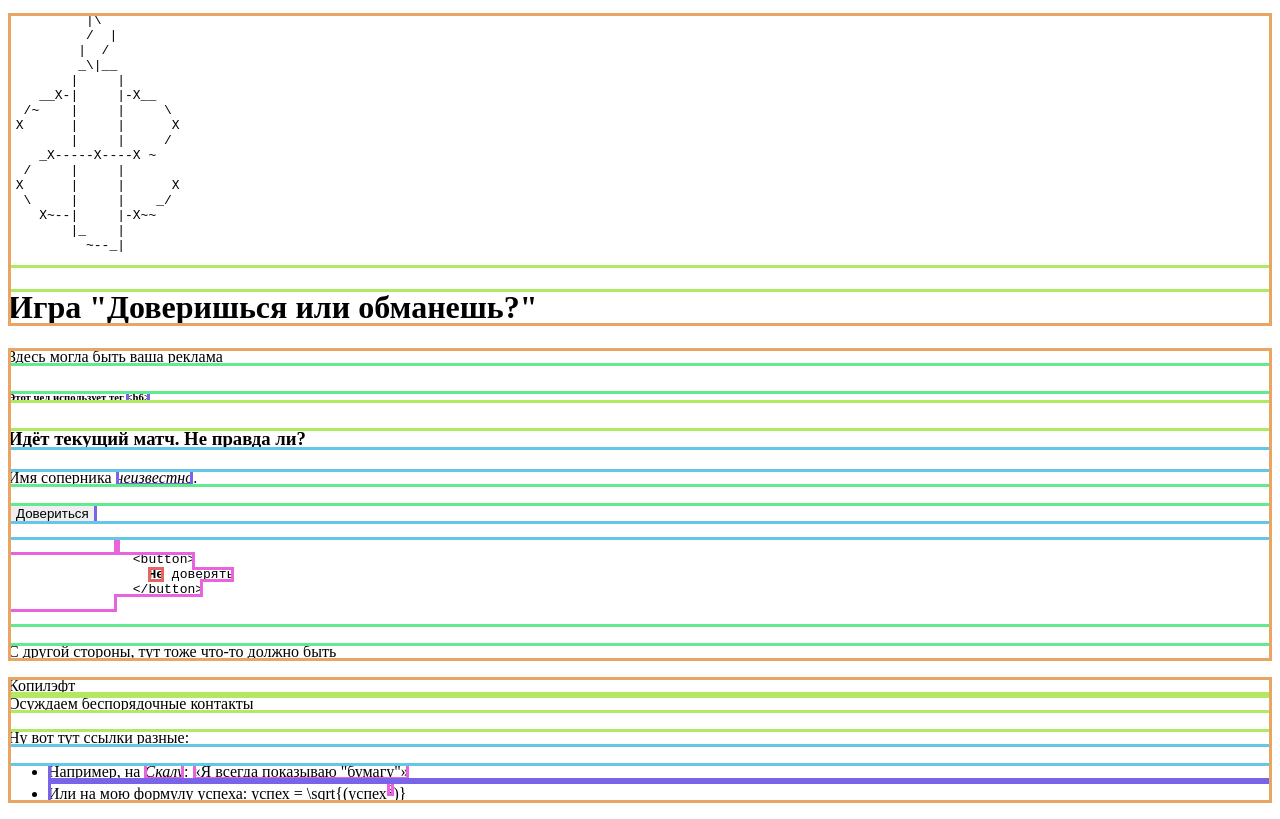
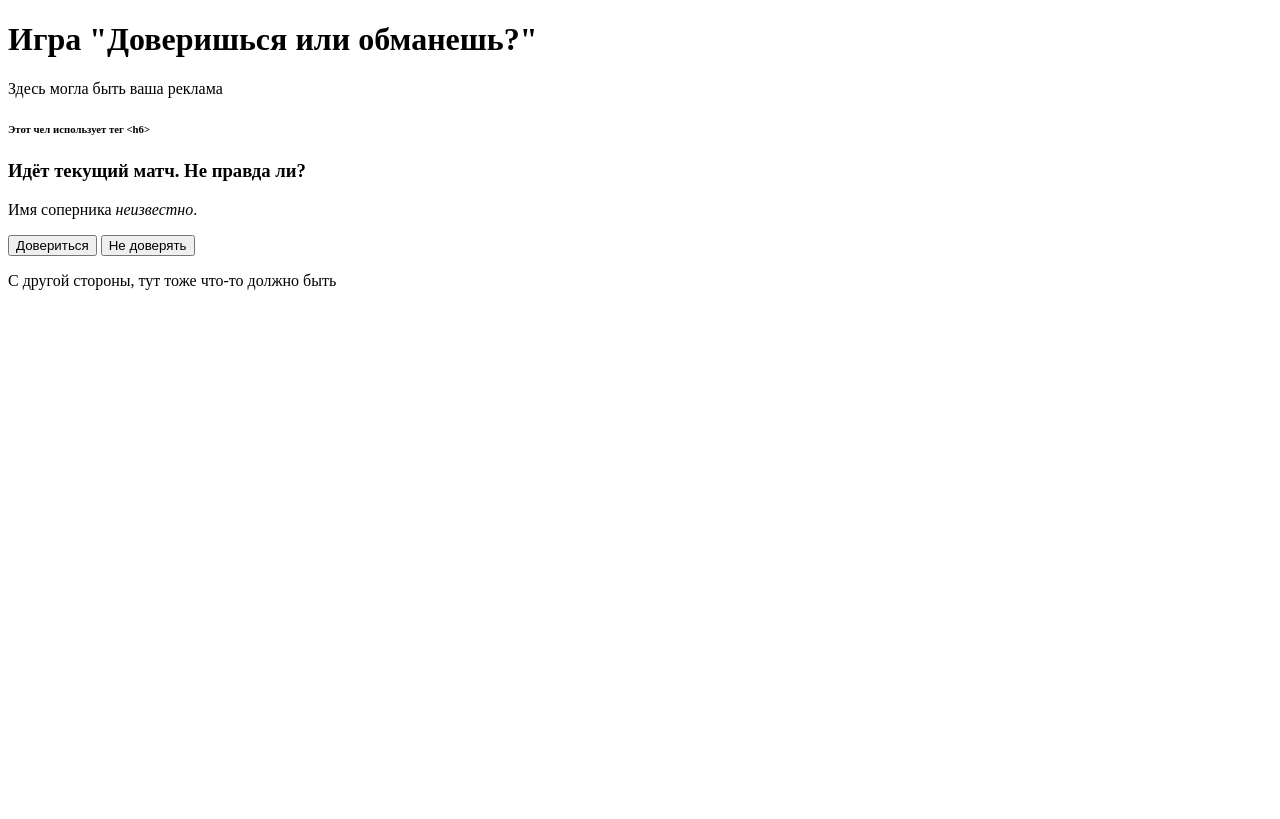
Before and after one commit to gri-gri/itmo-web-programming, a plain HTML site: page index.html in a window 1280 px wide. Drawn offline with Linux system fonts and the light colour scheme.

Commit message:
fix: remove redundant elements
Some elements were to fit lab1-requirements. CSS file outline.css was to
show interactively blocks.

```diff
--- a/CSS/outline.css
+++ /dev/null
@@ -1,101 +0,0 @@
-body * {
-	/**************************************
-	 Управляй обводкой шестью параметрами:
-	**************************************/
-
-	/* 1) Тон цвета по цветовому кругу обводки первого потомка body */
-	--hue-offset: 30deg;
-	/* возможны отрицательные значения */
-
-	/* 2) Угол поворота по цветовому кругу для более глубокой вложенности */
-	--hue-rotate: 55deg;
-	/* возможны отрицательные значения */
-
-	/* 3) Насыщенность цвета обводки; */
-	--saturation: 75%;
-
-	/* 4) Светлость цвета обводки; */
-	--lightness: 65%;
-
-	/* 5) Толщина обводки; */
-	--outline-width: 3px;
-
-	/* 6) Непрозрачность фонового цвета. */
-	--bgc-opacity: 0.1;
-
-	--hue: calc(var(--hue-offset) + var(--hue-rotate) * var(--hue-rotate-step));
-	--outline-color: hsl(var(--hue) var(--saturation) var(--lightness));
-	--class-indicator-size: 1.6;
-
-	transition: all 0.1s;
-	outline: var(--outline-width) solid var(--outline-color);
-	outline-offset: calc(-1 * var(--outline-width));
-}
-
-body *:hover {
-	--voile: hsl(var(--hue) var(--saturation) var(--lightness) / var(--bgc-opacity));
-	background-image: linear-gradient(var(--voile), var(--voile));
-	box-shadow: 0 0 15px 5px hsl(0deg 0% 0% / 0.5);
-}
-
-body *:hover::after {
-	content: attr(class);
-	position: fixed;
-	z-index: 100;
-	inset-inline-end: 0px;
-	inset-block-start: calc(1em * var(--class-indicator-size) * var(--hue-rotate-step));
-	padding-inline: 1em;
-	line-height: var(--class-indicator-size);
-	font-family: monospace;
-	font-size: 16px;
-	white-space: pre;
-	text-transform: none;
-	text-align: center;
-	color: hsl(0deg 0% 0%);
-	background: var(--outline-color);
-	opacity: 0.9;
-}
-
-body > * {
-	--hue-rotate-step: 0;
-}
-
-body > * > * {
-	--hue-rotate-step: 1;
-}
-
-body > * > * > * {
-	--hue-rotate-step: 2;
-}
-
-body > * > * > * > * {
-	--hue-rotate-step: 3;
-}
-
-body > * > * > * > * > * {
-	--hue-rotate-step: 4;
-}
-
-body > * > * > * > * > * > * {
-	--hue-rotate-step: 5;
-}
-
-body > * > * > * > * > * > * > * {
-	--hue-rotate-step: 6;
-}
-
-body > * > * > * > * > * > * > * > * {
-	--hue-rotate-step: 7;
-}
-
-body > * > * > * > * > * > * > * > * > * {
-	--hue-rotate-step: 8;
-}
-
-body >* > * > * > * > * > * > * > * > * > * {
-	--hue-rotate-step: 9;
-}
-
-body > * > * > * > * > * > * > * > * > * > * > * {
-	--hue-rotate-step: 10;
-}
--- a/index.html
+++ b/index.html
@@ -2,7 +2,6 @@
 <html lang="ru">
   <head>
     <title>Соревнования по дилемме заключённого</title>
-    <link href="CSS/outline.css" rel="stylesheet">
     <meta charset="utf-8">
     <meta name="keywords" content="игра,развлечения,исследования,дилемма">
     <meta name="description" content="Здесь можно играть в дилемму заключённого!
@@ -11,31 +10,9 @@
   </head>
   <body>
     <header>
-      <div class="logo">
-        <pre>
-          |\
-          /  |
-         |  /
-         _\|__
-        |     |
-    __X-|     |-X__
-  /~    |     |     \
- X      |     |      X
-        |     |     /
-    _X-----X----X ~
-  /     |     |
- X      |     |      X
-  \     |     |    _/
-    X~--|     |-X~~
-        |_    |
-          ~--_|
-        </pre>
-      </div>
-      <div class="sitename">
-        <h1>
-          Игра "Доверишься или обманешь?"
-        </h1>
-      </div>
+      <h1 class="sitename">
+        Игра "Доверишься или обманешь?"
+      </h1>
     </header>
     <main>
       <div class="user-profile">
@@ -60,51 +37,23 @@
           </p>
         </div>
         <div class="two-buttons">
-          <div class="button">
-            <button>
+          <button class="button">
               Довериться
-            </button>
-          </div>
-          <div class="button">
-            <pre>
-              <code>
-                &lt;button&gt;
-                  <strong>Не</strong> доверять
-                &lt;/button&gt;
-              </code>
-            </pre>
-          </div>
+          </button>
+          <button class="button">
+              Не доверять
+          </button>
         </div>
         <div class="current-match-additional-info">
-          <aside>
             <p>
               С другой стороны, тут тоже что-то должно быть
             </p>
-          </aside>
         </div>
       </div>
     </main>
     <footer>
-      <div class="copyright">
-        Копилэфт
-      </div>
-      <div class="contacts">
-        Осуждаем беспорядочные контакты
-      </div>
-      <div class="navigation">
-        <nav>
-          <p>Ну вот тут ссылки разные:</p>
-          <ul>
-            <li>
-              Например, на <cite>Скалу</cite>:
-              <q>Я всегда показываю "бумагу"</q>
-            </li>
-            <li>
-              Или на мою формулу успеха: успех = \sqrt{(успех<sup>2</sup>)}
-            </li>
-          </ul>
-        </nav>
-      </div>
+      <nav class="navigation">
+      </nav>
     </footer>
   </body>
 </html>
```
